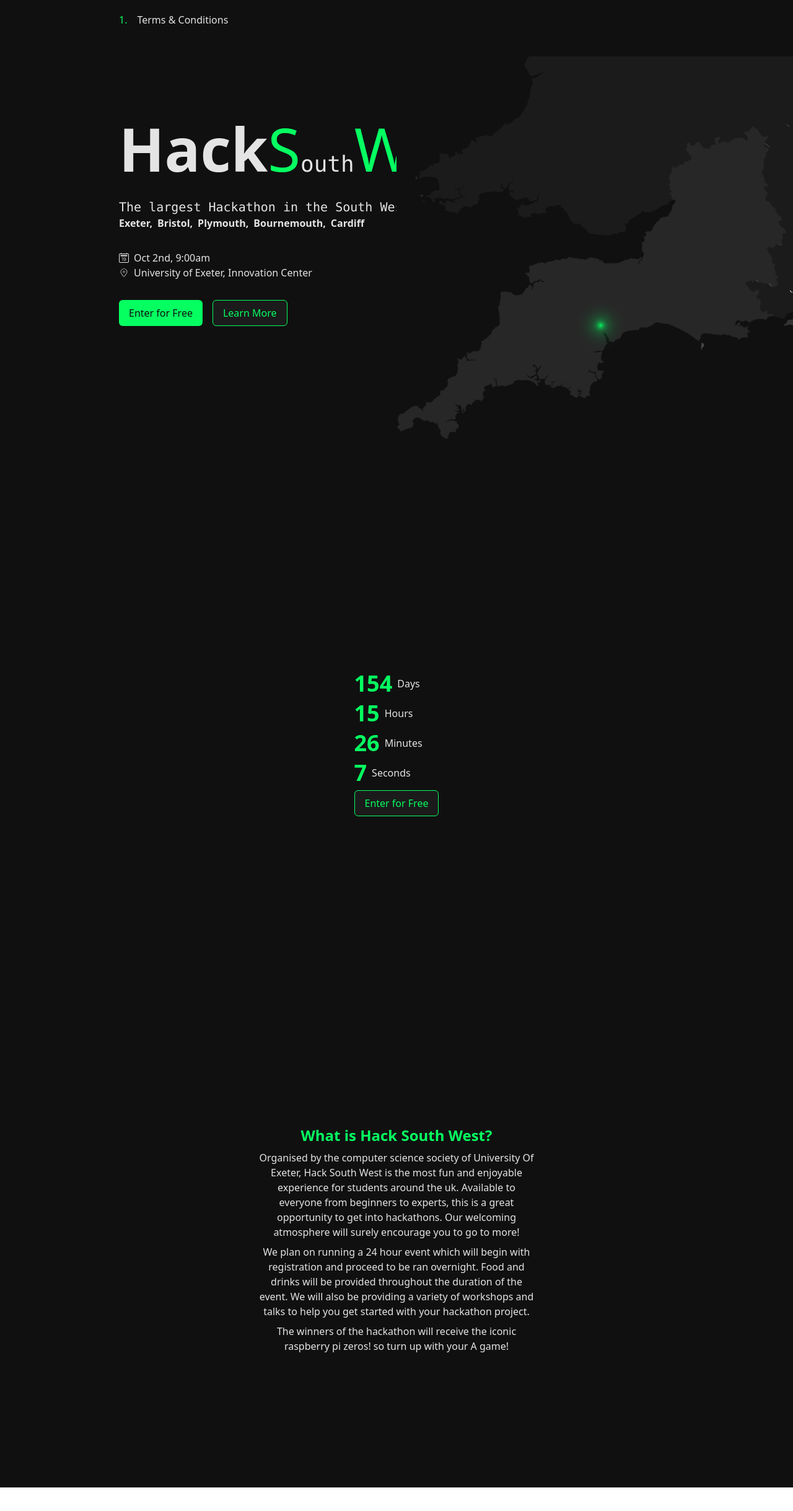
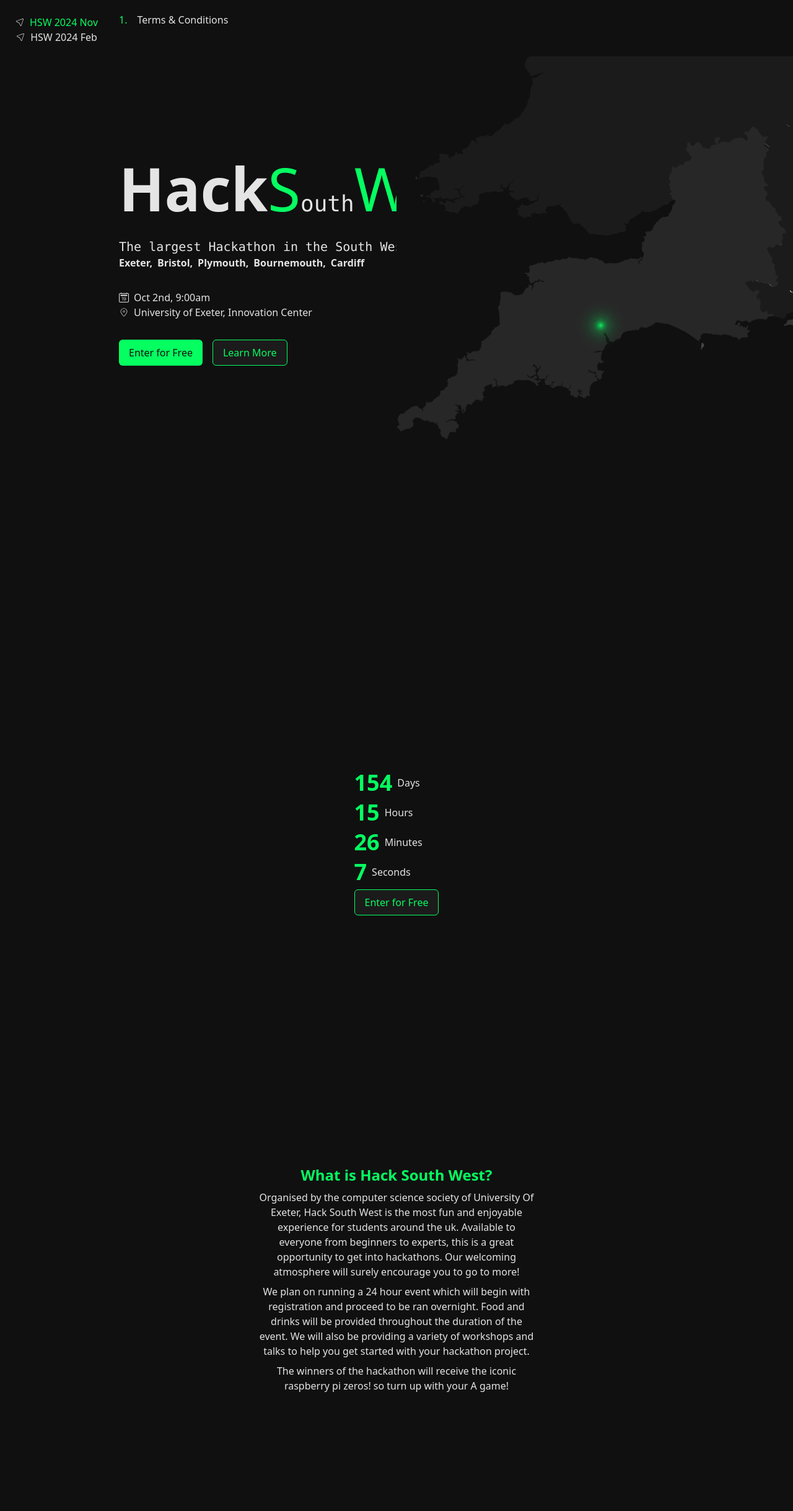
Before and after one commit to Exeter-Computer-Science-Society/hack-sw-2, a Next.js app: page / in a window 1280 px wide. Shown: the top 2438 px of the page at 62% size. Before the commit the page ends 2400 px from the top, so only its background shows below. Built offline with nearby package versions, Linux system fonts and the light colour scheme; a web font is replaced by a local one.

Commit message:
added sidebar and created a page for the past hackathon

```diff
--- /dev/null
+++ b/app/components/General/SideBar/index.jsx
@@ -0,0 +1,26 @@
+'use client'
+
+import Link from 'next/link';
+import { usePathname } from 'next/navigation';
+
+// icons
+import { CiLocationArrow1 } from "react-icons/ci";
+
+
+export function SideBar() {
+	const pathname = usePathname()
+
+	return (
+		<div className="sticky left-4 top-4 w-fit h-fit p-2 flex flex-col z-20">
+			<div className="flex items-center justify-center gap-2">
+				<CiLocationArrow1 />
+				<Link href="/" className={(pathname==="/") && "text-accent"}>HSW 2024 Nov</Link>
+			</div>
+
+			<div className="flex items-center justify-center gap-2">
+				<CiLocationArrow1 />
+				<Link href="/past/hsw-2024-feb">HSW 2024 Feb</Link>
+			</div>
+		</div>
+	)
+}
--- a/app/page.js
+++ b/app/page.js
@@ -6,17 +6,18 @@
 import { BsCalendar2Date } from "react-icons/bs";
 import { CiLocationOn } from "react-icons/ci";
 import { Countdown } from "./components/General/Countdown";
+import { SideBar } from "./components/General/SideBar";
 
 
 export default function Home() {
 	return (
 		<div className="bg-primary w-full h-fit">
+			<SideBar />
 			<TopBar />
 			<SouthWestImage />
 
+			{/* front facing page */}
 			<div className="flex flex-col items-center justify-center w-full h-[100vh] px-[15%] pt-[15%]">
-
-				{/* front facing page */}
 				<div className="flex flex-col gap-8 w-full h-full">
 					<div className="flex justify-start items-baseline">
 						<p className="text-8xl font-extrabold">Hack</p>
@@ -58,17 +59,23 @@
 				</div>
 			</div>
 
-			<div className="flex flex-col items-center justify-center w-full h-[100vh] px-[15%] py-[15%]">
+			{/* countdown */}
+			<div className="flex flex-col items-center justify-center w-full h-[100vh] px-[15%] pt-[15%]">
 				<Countdown />
 			</div>
 
-			<div className="flex flex-col items-center justify-center w-full h-[100vh] px-[15%] py-[15%]">
+			{/* about */}
+			<div className="flex flex-col items-center justify-center w-full h-[100vh] px-[15%]">
 				<div className="flex flex-col gap-2 justify-center items-center w-1/2">
 					<p className="text-2xl font-bold text-accent">What is Hack South West?</p>
 					<p className="text-center">Organised by the computer science society of University Of Exeter, Hack South West is the most fun and enjoyable experience for students around the uk. Available to everyone from beginners to experts, this is a great opportunity to get into hackathons. Our welcoming atmosphere will surely encourage you to go to more!</p>
 					<p className="text-center">We plan on running a 24 hour event which will begin with registration and proceed to be ran overnight. Food and drinks will be provided throughout the duration of the event. We will also be providing a variety of workshops and talks to help you get started with your hackathon project.</p>
 					<p className="text-center">The winners of the hackathon will receive the iconic raspberry pi zeros! so turn up with your A game!</p>
 				</div>
+			</div>
+
+			{/* sponsors */}
+			<div className="">
 
 			</div>
 		</div>
--- /dev/null
+++ b/app/past/hsw-2024-feb/page.jsx
@@ -0,0 +1,15 @@
+import { SideBar } from "@/app/components/General/SideBar";
+import { TopBar } from "@/app/components/General/TopBar";
+
+export default function PastHackathon() {
+	return (
+		<div className="bg-primary w-full h-fit">
+			<SideBar />
+			<TopBar />
+
+			<div className="flex flex-col items-center justify-center w-full h-[100vh] px-[15%] pt-[15%]">
+
+			</div>
+		</div>
+	)
+}
```
